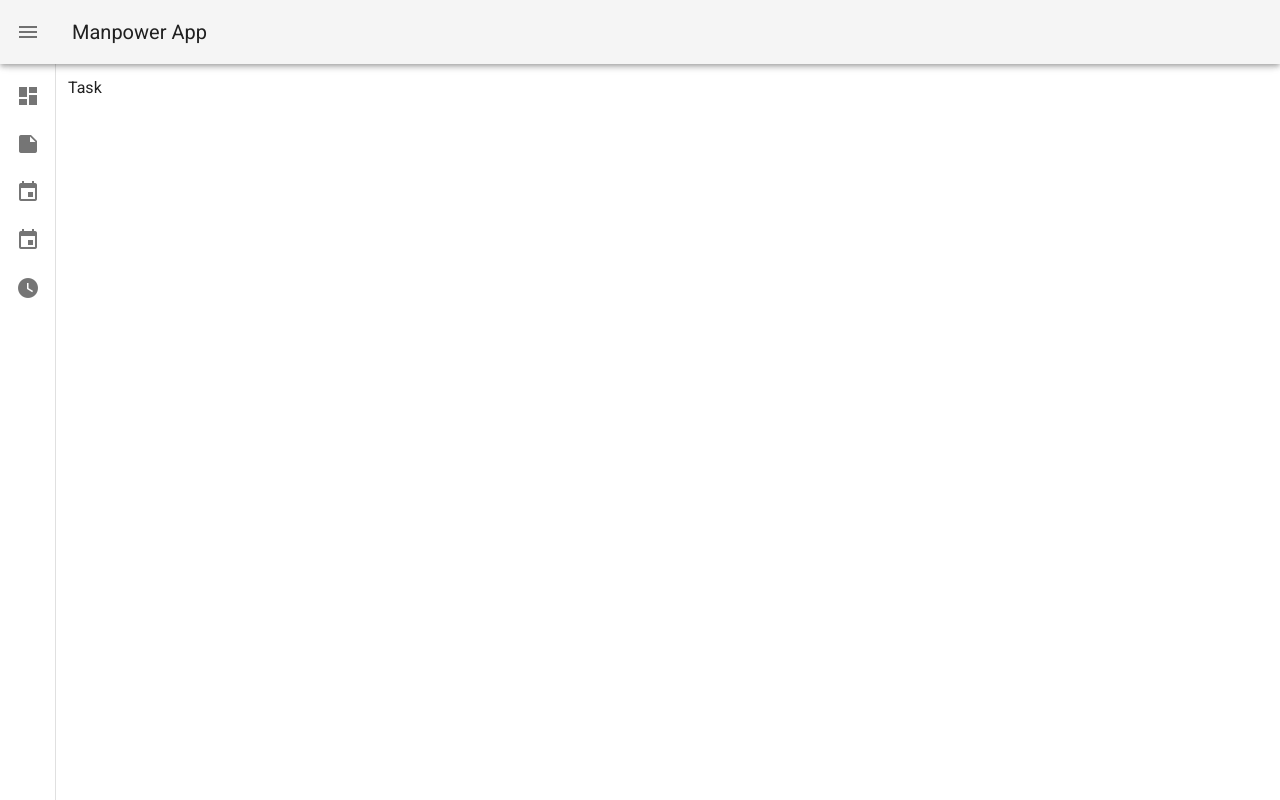
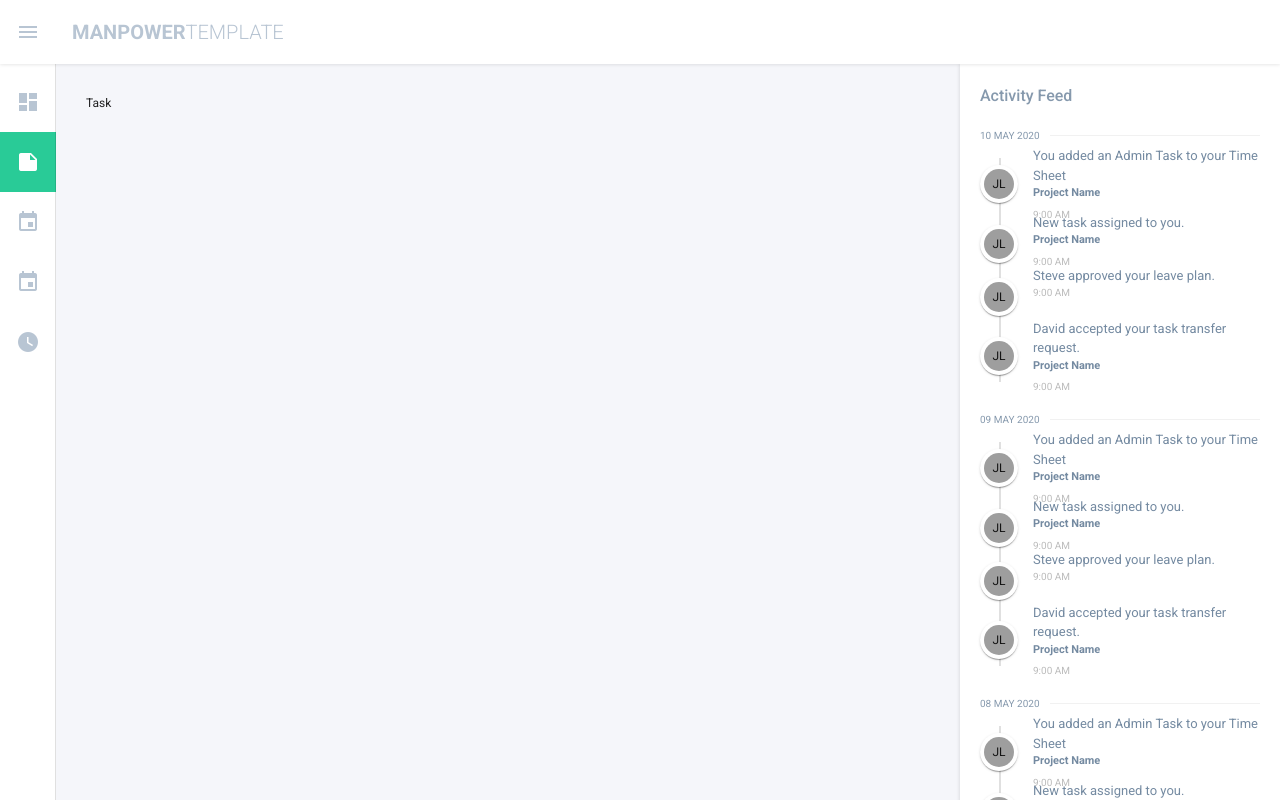
Before and after one commit to pankajcbre/timesheet_vue, a Vue app: page /task in a window 1280 px wide. Shown: the top 800 px of the page. Built offline with nearby package versions, Linux system fonts and the light colour scheme.

Commit message:
Structure Created - Header, Sidebar, ActivityFeed

```diff
--- a/src/App.vue
+++ b/src/App.vue
@@ -4,12 +4,18 @@
 
     <v-app-bar app clipped-left>
       <v-app-bar-nav-icon @click.stop="drawer = !drawer"></v-app-bar-nav-icon>
-      <v-toolbar-title>Manpower App</v-toolbar-title>
+      <v-toolbar-title><strong>MANPOWER</strong>TEMPLATE</v-toolbar-title>
     </v-app-bar>
 
   <v-content>
-    <v-container fluid>
-      <router-view></router-view>
+    <v-container class="mainContainer" fluid>
+      <div class="pages">
+        <router-view></router-view>
+      </div><!--//pages-->
+
+      <div class="rightSidebar">
+        <app-right-side></app-right-side>
+      </div>
     </v-container>
   </v-content>
   </v-app>
@@ -17,10 +23,12 @@
 
 <script>
   import LeftNavigation from './shared/leftNavigation.vue';
+  import RightSidebar from './shared/rightSidebar.vue';
 
   export default {
     components:{
       'app-left-nav' : LeftNavigation,
+      'app-right-side' : RightSidebar
     },
     data(){
       return{
--- /dev/null
+++ b/src/assets/scss/_common.scss
@@ -0,0 +1,28 @@
+body{
+    font-size: 12px;
+}
+
+.theme--light.v-application{
+    background-color: map-get($colors, backgroundColor);
+}
+a{
+    text-decoration: none;
+}
+
+.mainContainer{
+    padding: 0px;
+    display: flex;
+    min-height: calc(100vh - 64px);
+
+}
+
+.pages{
+    padding: 30px;
+    flex: 1;
+}
+.rightSidebar{
+    width:320px;
+    background-color: map-get($colors, whiteColor);
+    box-shadow: 0 0 4px rgba(0,0,0,0.15);
+    padding: 20px;
+}
--- /dev/null
+++ b/src/assets/scss/_header.scss
@@ -0,0 +1,18 @@
+.v-application.theme--light{
+    header.theme--light.v-app-bar.v-toolbar.v-sheet{
+        background-color: map-get($colors, whiteColor);
+        box-shadow: 0 0 4px rgba(0,0,0,0.15);
+
+        button.v-app-bar__nav-icon {
+            color: map-get($colors, lightcolor);
+        }
+        .v-toolbar__title{
+            text-transform: uppercase;
+            color: map-get($colors, lightcolor);
+            font-weight: 300;
+            strong{
+                font-weight: 700;
+            }
+        }
+    }
+}
--- /dev/null
+++ b/src/assets/scss/_leftNavigaiton.scss
@@ -0,0 +1,38 @@
+.v-navigation-drawer__content{
+    background-color: map-get($colors, whiteColor);
+
+    .theme--light{
+        background-color: transparent;
+    }
+    a{
+        display: block;
+        .v-list-item__action{
+            .theme--light{
+                color:map-get($colors, lightcolor);
+            }
+        }
+        .v-list-item__content{
+            color:map-get($colors, mediumGrey);
+        }
+
+        &:hover{
+            background-color: #f9f9f9;
+        }
+        &.active{
+            background-color: map-get($colors, greenColor);
+            color:map-get($colors, whiteColor);
+            .v-list-item__content{
+                color:map-get($colors, whiteColor);
+            }
+            .v-list-item__action{
+                .theme--light{
+                    color:map-get($colors, whiteColor);
+                }
+            }
+        }
+    }
+}
+
+.v-list-item--dense, .v-list--dense .v-list-item{
+    min-height: 60px;
+}
--- /dev/null
+++ b/src/assets/scss/_rightSidebar.scss
@@ -0,0 +1,81 @@
+.rightSideHead{
+    margin-bottom: 20px;
+    display: flex;
+    h2{
+        font-size: 16px;
+        color: map-get($colors, lightContColor);
+        margin: 0;
+        font-weight: 500;
+    }
+}
+
+.activitySeciton{
+    margin-bottom: 30px;
+    h3{
+        font-weight: normal;
+        color: map-get($colors, lightContColor);
+        font-size: 10px;
+        text-transform: uppercase;
+        margin: 0 0 15px;
+        position: relative;
+        span{
+            display: inline-block;
+            padding-right: 10px;
+            background-color: map-get($colors, whiteColor);
+            position: relative;
+            z-index: 1;
+        }
+        &::after{
+            content:'';
+            display: block;
+            border-bottom: map-get($colors , lightestGrey) solid 1px;
+            position: absolute;
+            top: 45%;
+            left: 0;
+            right: 0;
+        }
+    }
+
+    .v-timeline-item{
+        padding-bottom: 0;
+        margin-bottom: 15px;
+        .v-timeline-item__divider{
+            min-width: 38px;
+        }
+    }
+
+    .v-timeline{
+        padding: 0;
+    }
+
+    .v-timeline--dense .v-timeline-item__body{
+        max-width: calc(100% - 38px);
+        padding-left: 15px;
+        .col{
+            padding-top:0;
+            padding-bottom:0
+        }
+        h4{
+            font-size: 13px;
+            color: #748AA1;
+            font-weight: 400;
+        }
+        h5{
+            font-size: 11px;
+            color: #748AA1;
+            font-weight: 700;
+            margin: 0 0 5px;
+        }
+        p{
+            font-size: 10px;
+            margin: 0;
+            color: #bbb;
+        }
+    }
+}
+
+
+
+.v-application--is-ltr .v-timeline--dense:not(.v-timeline--reverse):before{
+    left: calc(20px - 1px);
+}
--- a/src/assets/scss/_variable.scss
+++ b/src/assets/scss/_variable.scss
@@ -0,0 +1,18 @@
+$colors:(
+    /*Custom Colors*/
+    backgroundColor:#F5F6FA,
+    lightcolor:#B8C5D3,
+    greenColor:#29CB97,
+    lightContColor:#8699AD,
+
+    /*CBRE Colors*/
+    cbreDarkGrey:#333333,
+    cbreDarkGrey2:#444444,
+    mediumGrey:#818A8F,
+    cbreLightGrey:#cccccc,
+    lighterGrey:#dfdfdf,
+    lightestGrey:#f1f1f1,
+    lightestGrey_2:#f7f7f7,
+    whiteColor: #ffffff,
+    blackColor:#000000,
+)
--- a/src/assets/scss/style.scss
+++ b/src/assets/scss/style.scss
@@ -1,5 +1,6 @@
 @import './variable';
 
-a{
-    text-decoration: none;
-}
+@import './common';
+@import './header';
+@import './leftNavigaiton';
+@import './rightSidebar';
--- a/src/shared/leftNavigation.vue
+++ b/src/shared/leftNavigation.vue
@@ -1,7 +1,7 @@
 <template>
     <v-navigation-drawer app clipped :mini-variant="drawerValue">
         <v-list dense>
-            <router-link to="/dashboard">
+            <router-link to="/dashboard" active-class="active">
                 <v-list-item>
                     <v-list-item-action>
                         <v-icon>mdi-view-dashboard</v-icon>
@@ -13,7 +13,7 @@
             </router-link>
 
 
-            <router-link to="/task">
+            <router-link to="/task" active-class="active">
                 <v-list-item>
                     <v-list-item-action>
                         <v-icon>mdi-note</v-icon>
@@ -24,7 +24,7 @@
                 </v-list-item>
             </router-link>
 
-            <router-link to="/holiday-list">
+            <router-link to="/holiday-list" active-class="active">
                 <v-list-item>
                     <v-list-item-action>
                         <v-icon>mdi-calendar</v-icon>
@@ -35,7 +35,7 @@
                 </v-list-item>
             </router-link>
 
-            <router-link to="/leave-plan">
+            <router-link to="/leave-plan" active-class="active">
                 <v-list-item>
                     <v-list-item-action>
                         <v-icon>mdi-calendar</v-icon>
@@ -46,7 +46,7 @@
                 </v-list-item>
             </router-link>
 
-            <router-link to="/timesheet">
+            <router-link to="/timesheet" active-class="active">
                 <v-list-item>
                     <v-list-item-action>
                         <v-icon>mdi-clock</v-icon>
--- /dev/null
+++ b/src/shared/rightSidebar.vue
@@ -0,0 +1,84 @@
+<template>
+    <div>
+        <div class="rightSideHead">
+            <h2>Activity Feed</h2>
+        </div><!--//rightSideHead-->
+
+        <section class="activitySeciton">
+            <h3><span>10 May 2020</span></h3>
+
+            <v-timeline dense clipped>
+                <v-timeline-item color="grey" icon-color="grey lighten-2" medium v-for="(activity, i) in activities" :Key="i">
+                    <template v-slot:icon>
+                        <span>JL</span>
+                    </template>
+                    <v-row>
+                        <v-col cols="12">
+                            <h4>{{activity.activityTitle}}</h4>
+                            <h5 v-if="activity.projectName">{{activity.projectName}}</h5>
+                            <p>{{activity.time}}</p>
+                        </v-col>
+                    </v-row>
+                </v-timeline-item>
+            </v-timeline>
+        </section>
+
+
+
+        <section class="activitySeciton">
+            <h3><span>09 May 2020</span></h3>
+
+            <v-timeline dense clipped>
+                <v-timeline-item color="grey" icon-color="grey lighten-2" medium v-for="(activity, i) in activities" :Key="i">
+                    <template v-slot:icon>
+                        <span>JL</span>
+                    </template>
+                    <v-row>
+                        <v-col cols="12">
+                            <h4>{{activity.activityTitle}}</h4>
+                            <h5 v-if="activity.projectName">{{activity.projectName}}</h5>
+                            <p>{{activity.time}}</p>
+                        </v-col>
+                    </v-row>
+                </v-timeline-item>
+            </v-timeline>
+        </section>
+
+
+
+        <section class="activitySeciton">
+            <h3><span>08 May 2020</span></h3>
+
+            <v-timeline dense clipped>
+                <v-timeline-item color="grey" icon-color="grey lighten-2" medium v-for="(activity, i) in activities" :Key="i">
+                    <template v-slot:icon>
+                        <span>JL</span>
+                    </template>
+                    <v-row>
+                        <v-col cols="12">
+                            <h4>{{activity.activityTitle}}</h4>
+                            <h5 v-if="activity.projectName">{{activity.projectName}}</h5>
+                            <p>{{activity.time}}</p>
+                        </v-col>
+                    </v-row>
+                </v-timeline-item>
+            </v-timeline>
+        </section>
+
+    </div>
+</template>
+
+<script>
+    export default{
+        data(){
+            return{
+                activities:[
+                    {activityTitle:'You added an Admin Task to your Time Sheet', projectName:'Project Name', time:'9:00 AM' },
+                    {activityTitle:'New task assigned to you.', projectName:'Project Name', time:'9:00 AM' },
+                    {activityTitle:'Steve approved your leave plan.', projectName:'', time:'9:00 AM' },
+                    {activityTitle:'David accepted your task transfer request.', projectName:'Project Name', time:'9:00 AM' }
+                ]
+            }
+        }
+    }
+</script>
```
Also changed, not shown: src/shared/header.vue (deleted, +0 -8 lines).
